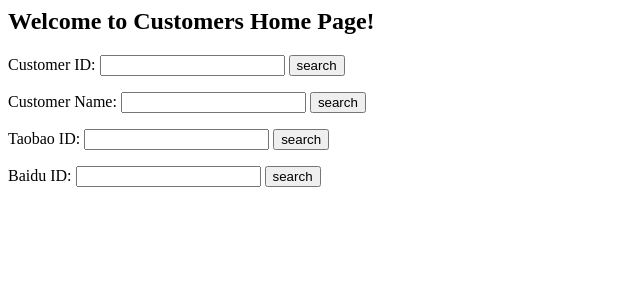
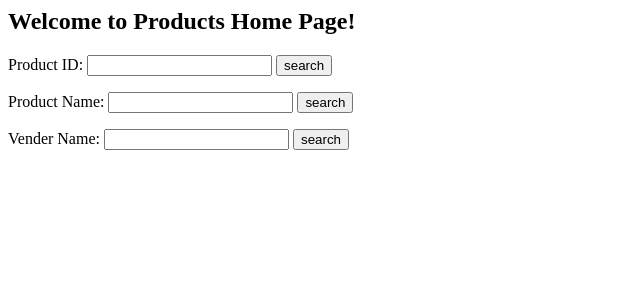
Before and after one commit to felixma/jiz, a Django app: page /products in a window 1280 px wide. Shown: the top 300 px of the page, without its empty margins (0-640 px from the left). Run offline with Django 3.2, Linux system fonts and the light colour scheme.

Commit message:
modified productshome.html

```diff
--- a/jizhang/templates/jizhang/productshome.html
+++ b/jizhang/templates/jizhang/productshome.html
@@ -1,21 +1,16 @@
-<h2>Welcome to Customers Home Page!</h2>
+<h2>Welcome to Products Home Page!</h2>
 
-<form action="{% url 'jizhang:CustomerDetails' %}" method="get">
-    Customer ID: <input type="text" name="customer_id">
-	<input type="submit" value="search">
+<form action="{% url 'jizhang:ProductDetails' %}" method="post">
+    Product ID: <input type="text" name="prod_id">
+    <input type="submit" value="search">
 </form>
 
-<form action="{% url 'jizhang:CustomerDetails' %}" method="get">
-	Customer Name: <input type="text" name="cust_name">
-	<input type="submit" value="search">
+<form action="{% url 'jizhang:ProductDetails' %}" method="post">
+    Product Name: <input type="text" name="prod_name">
+    <input type="submit" value="search">
 </form>
 
-<form action="{% url 'jizhang:CustomerDetails' %}" method="get">
-	Taobao ID: <input type="text" name="taobaoid">
-	<input type="submit" value="search">
+<form action="{% url 'jizhang:ProductDetails' %}" method="post">
+    Vender Name: <input type="text" name="vend_name">
+    <input type="submit" value="search">
 </form>
-
-<form action="{% url 'jizhang:CustomerDetails' %}" method="get">
-	Baidu ID: <input type="text" name="baiduid">
-	<input type="submit" value="search">
-</form>
```
